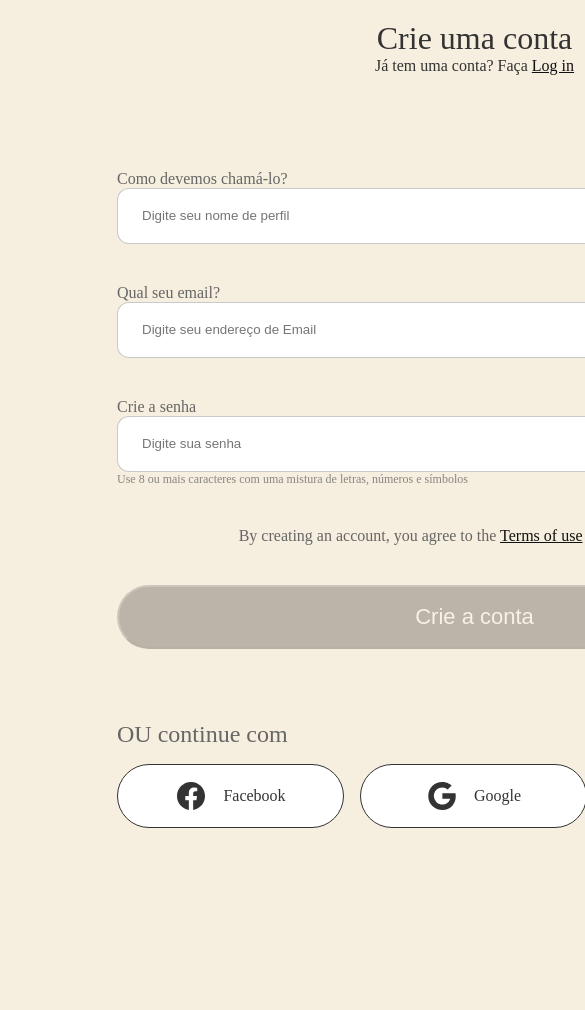
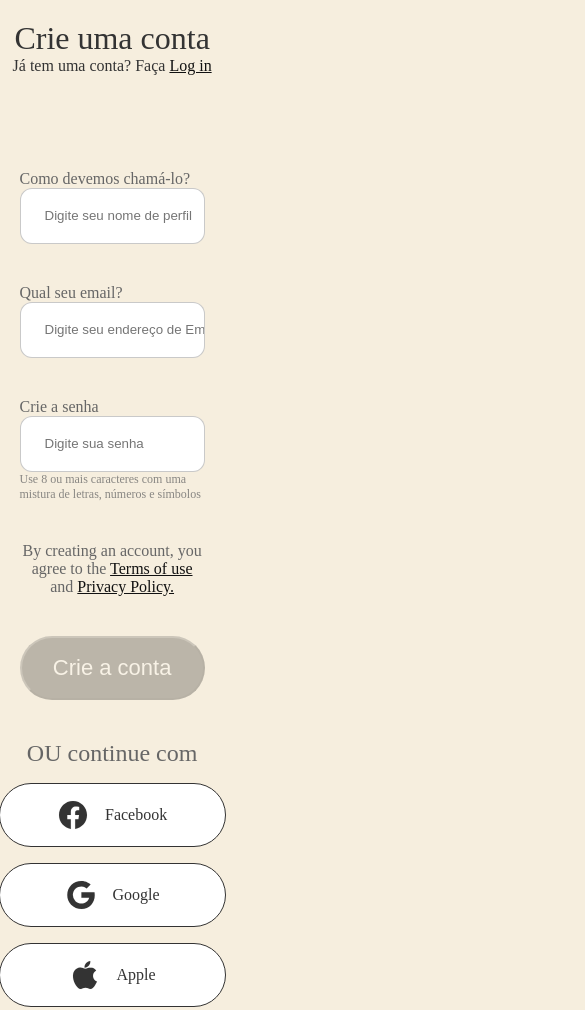
Before and after one commit to 77mdias/loginsingup, a plain HTML site: page index.html in a window 390 px wide. Shown: the top 1010 px of the page, 585 px wide, since content can reach past the window. Before the commit the page ends 856 px from the top, so only its background shows below. Drawn offline with nearby package versions, Linux system fonts and the light colour scheme.

Commit message:
adjust responsive mobile

```diff
--- a/css/style.css
+++ b/css/style.css
@@ -13,8 +13,6 @@
 
 body {
   background-color: rgba(235, 214, 177, 0.411) ;
-  /*width: 1440px;
-  height: 1024px;*/
   position: absolute;
   left: 30%;
   flex-shrink: 0;
@@ -77,6 +75,7 @@ form {
 
 form div {
   gap: 4px;
+  width: 100%;
 }
 
 form div p {
@@ -105,7 +104,7 @@ input {
   border-radius: 12px;
   border: 1px solid rgba(102, 102, 102, 0.35);
   height: 56px;
-  width: 715px;
+  width: 100%;
 }
 
 
@@ -116,7 +115,7 @@ button {
   border-radius: 40px;
   opacity: 0.25;
   display: flex;
-  width: 715px;
+  width: 100%;
   height: 64px;
   padding: 15px 0px 16px 0px;
   justify-content: center;
@@ -181,3 +180,36 @@ button:hover {
 svg {
   gap: 16px;
 }
+
+@media screen and (max-width: 1120px) {
+  body {
+    margin: auto;
+    left: 5%;
+  }
+
+  #content {
+    width: 50%;
+  }
+
+  form {
+    width: 100%;
+  }
+
+  .inputError {
+    width: 100%;
+    padding: 15px 0px 17px 24px;
+  }
+
+  #oucom {
+    text-align: center;
+    align-items: center;
+    justify-content: center;
+    padding: 0;
+  }
+
+  #loginforothers {
+    display: flex;
+    flex-direction: column;
+    align-items: center;
+  }
+}
```
